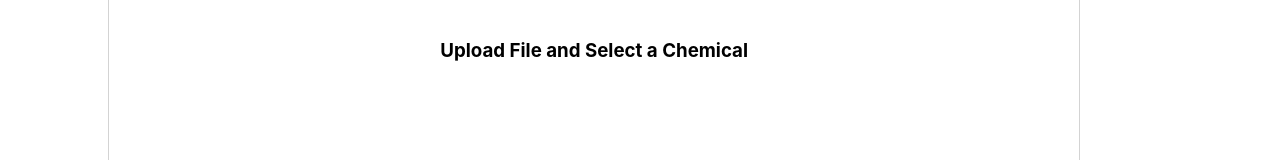
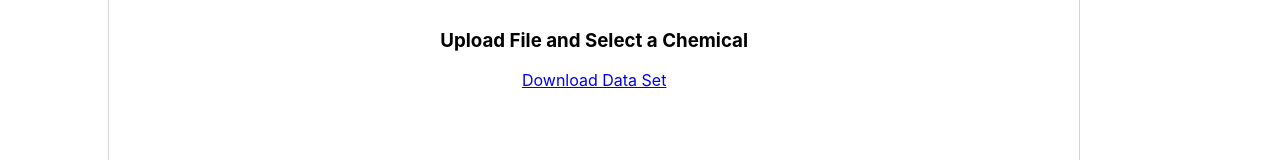
Before and after one commit to imoris11/troi, a React (Create React App) app: page / in a window 1280 px wide. Shown: the part 350-510 px from the top of the page. Built offline with nearby package versions, Linux system fonts and the light colour scheme.

Commit message:
add link to the data

```diff
--- a/src/Charts/Bar.js
+++ b/src/Charts/Bar.js
@@ -272,7 +272,10 @@ const BarChart = () => {
       {selectedChemical ? (
         <svg ref={myRef}></svg>
       ) : (
+        <>
         <h3>Upload File and Select a Chemical</h3>
+        <a  rel="noreferrer" target="_blank" href="https://drive.google.com/file/d/11i7UZ26k75jt3_ad414D0lEG-dr5D6vO/view?usp=sharing"> Download Data Set</a>
+        </>
       )}
       {timePeriod !== TimePeriod.ALL && (
         <>
```
